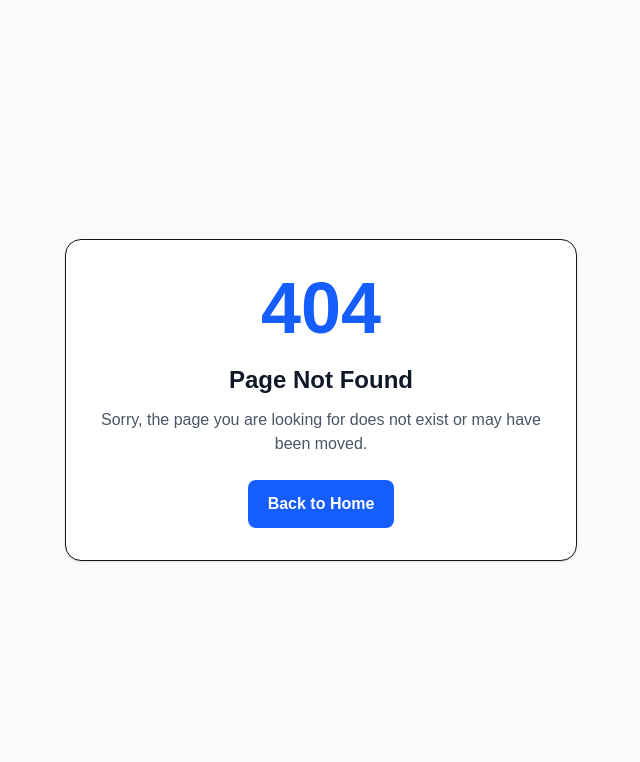
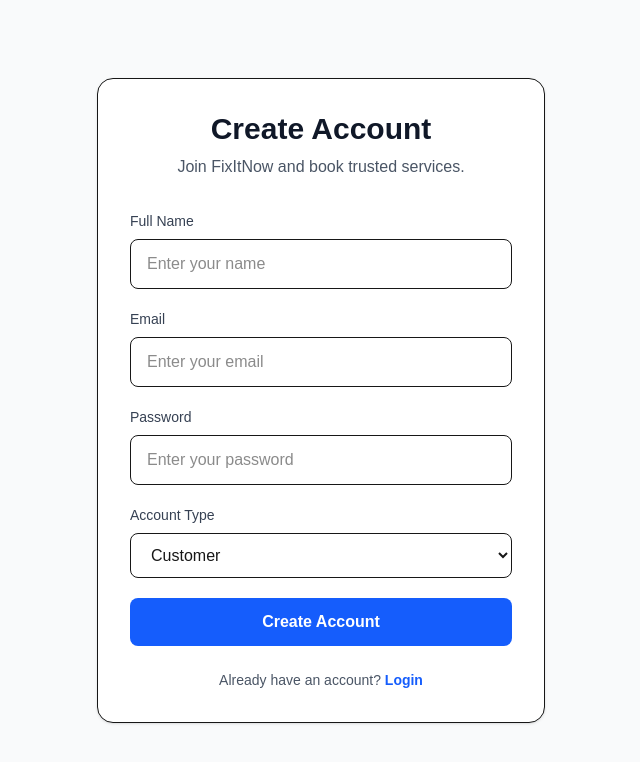
Before and after one commit to partha030900/FixitNow-Frontend, a Next.js app: page /auth/register in a window 1280 px wide. Before the commit this address had no page. Shown: the top 762 px of the page, without its empty margins (319-959 px from the left). Built offline with nearby package versions, Linux system fonts and the light colour scheme; no server answers.

Commit message:
feat:  user registration page

```diff
--- /dev/null
+++ b/app/auth/register/page.tsx
@@ -0,0 +1,189 @@
+"use client";
+
+import { FormEvent, useState } from "react";
+import { useRouter } from "next/navigation";
+import Link from "next/link";
+import { registerUser } from "@/lib/auth";
+import { getApiErrorMessage } from "@/lib/error";
+
+export default function RegisterPage() {
+  const router = useRouter();
+
+  const [name, setName] = useState("");
+  const [email, setEmail] = useState("");
+  const [password, setPassword] = useState("");
+  const [role, setRole] = useState("CUSTOMER");
+
+  const [error, setError] = useState("");
+  const [success, setSuccess] = useState("");
+  const [isLoading, setIsLoading] = useState(false);
+
+  const handleSubmit = async (event: FormEvent<HTMLFormElement>) => {
+    event.preventDefault();
+
+    setError("");
+    setSuccess("");
+
+    if (!name || !email || !password) {
+      setError("Please fill in all required fields.");
+      return;
+    }
+
+    if (!email.includes("@")) {
+      setError("Please enter a valid email address.");
+      return;
+    }
+
+    if (password.length < 6) {
+      setError("Password must be at least 6 characters.");
+      return;
+    }
+
+    try {
+      setIsLoading(true);
+
+      await registerUser({
+        name,
+        email,
+        password,
+        role,
+      });
+
+      setSuccess("Registration successful. Redirecting to login...");
+
+      setTimeout(() => {
+        router.push("/auth/login");
+      }, 1000);
+    } catch (error) {
+      setError(
+        getApiErrorMessage(
+          error,
+          "Registration failed. Please try again."
+        )
+      );
+    } finally {
+      setIsLoading(false);
+    }
+  };
+
+  return (
+    <main className="flex min-h-screen items-center justify-center bg-gray-50 px-6 py-12">
+      <div className="w-full max-w-md rounded-2xl border bg-white p-8 shadow-sm">
+        <div className="text-center">
+          <h1 className="text-3xl font-bold text-gray-900">
+            Create Account
+          </h1>
+
+          <p className="mt-2 text-gray-600">
+            Join FixItNow and book trusted services.
+          </p>
+        </div>
+
+        <form onSubmit={handleSubmit} className="mt-8 space-y-5">
+          <div>
+            <label
+              htmlFor="name"
+              className="mb-2 block text-sm font-medium text-gray-700"
+            >
+              Full Name
+            </label>
+
+            <input
+              id="name"
+              type="text"
+              value={name}
+              onChange={(event) => setName(event.target.value)}
+              placeholder="Enter your name"
+              className="w-full rounded-lg border px-4 py-3 outline-none focus:border-blue-500"
+            />
+          </div>
+
+          <div>
+            <label
+              htmlFor="email"
+              className="mb-2 block text-sm font-medium text-gray-700"
+            >
+              Email
+            </label>
+
+            <input
+              id="email"
+              type="email"
+              value={email}
+              onChange={(event) => setEmail(event.target.value)}
+              placeholder="Enter your email"
+              className="w-full rounded-lg border px-4 py-3 outline-none focus:border-blue-500"
+            />
+          </div>
+
+          <div>
+            <label
+              htmlFor="password"
+              className="mb-2 block text-sm font-medium text-gray-700"
+            >
+              Password
+            </label>
+
+            <input
+              id="password"
+              type="password"
+              value={password}
+              onChange={(event) => setPassword(event.target.value)}
+              placeholder="Enter your password"
+              className="w-full rounded-lg border px-4 py-3 outline-none focus:border-blue-500"
+            />
+          </div>
+
+          <div>
+            <label
+              htmlFor="role"
+              className="mb-2 block text-sm font-medium text-gray-700"
+            >
+              Account Type
+            </label>
+
+            <select
+              id="role"
+              value={role}
+              onChange={(event) => setRole(event.target.value)}
+              className="w-full rounded-lg border bg-white px-4 py-3 outline-none focus:border-blue-500"
+            >
+              <option value="CUSTOMER">Customer</option>
+              <option value="TECHNICIAN">Technician</option>
+            </select>
+          </div>
+
+          {error && (
+            <div className="rounded-lg border border-red-200 bg-red-50 px-4 py-3 text-sm text-red-700">
+              {error}
+            </div>
+          )}
+
+          {success && (
+            <div className="rounded-lg border border-green-200 bg-green-50 px-4 py-3 text-sm text-green-700">
+              {success}
+            </div>
+          )}
+
+          <button
+            type="submit"
+            disabled={isLoading}
+            className="w-full rounded-lg bg-blue-600 px-5 py-3 font-semibold text-white transition hover:bg-blue-700 disabled:cursor-not-allowed disabled:opacity-60"
+          >
+            {isLoading ? "Creating Account..." : "Create Account"}
+          </button>
+        </form>
+
+        <p className="mt-6 text-center text-sm text-gray-600">
+          Already have an account?{" "}
+          <Link
+            href="/auth/login"
+            className="font-semibold text-blue-600 hover:text-blue-700"
+          >
+            Login
+          </Link>
+        </p>
+      </div>
+    </main>
+  );
+}
```
